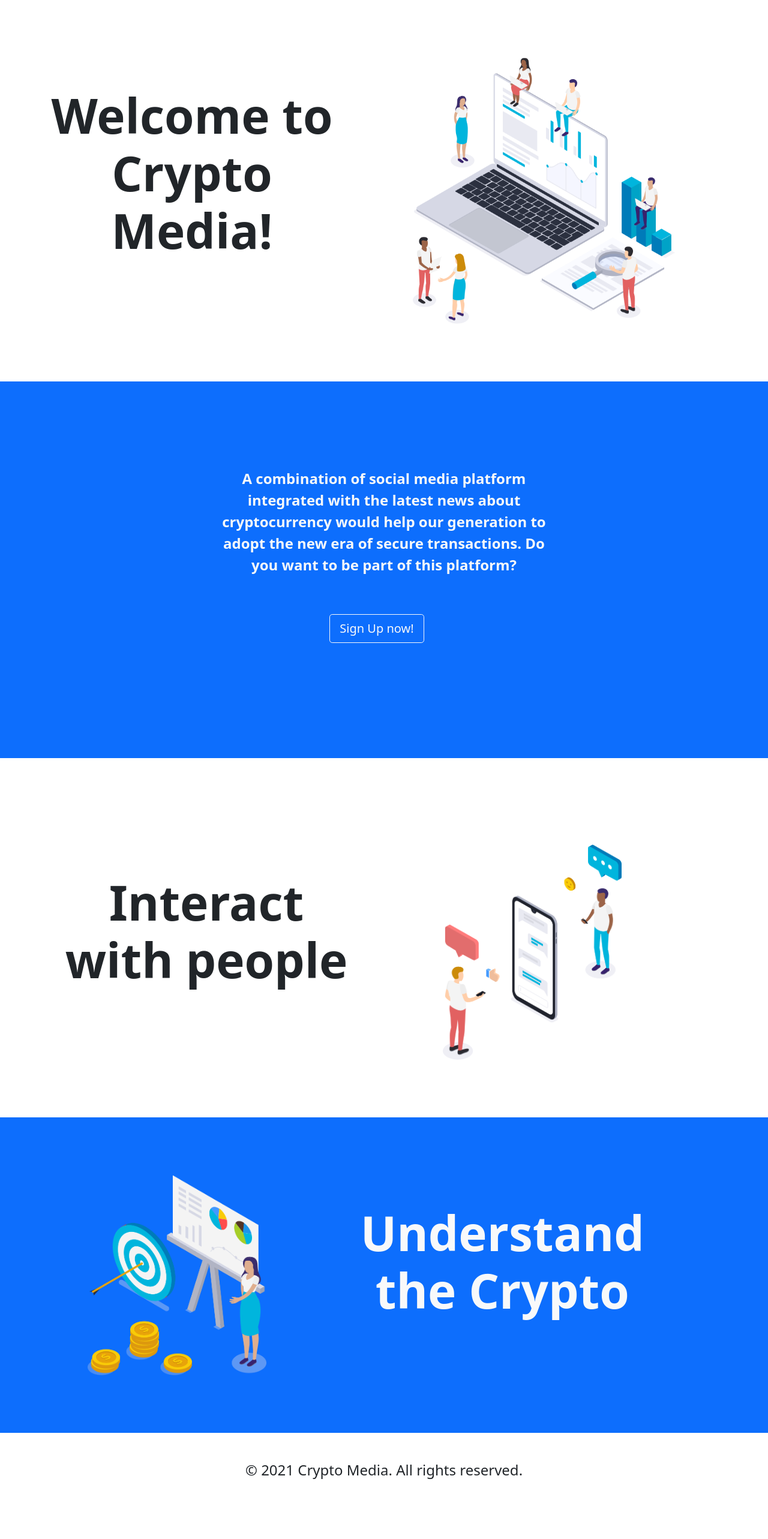
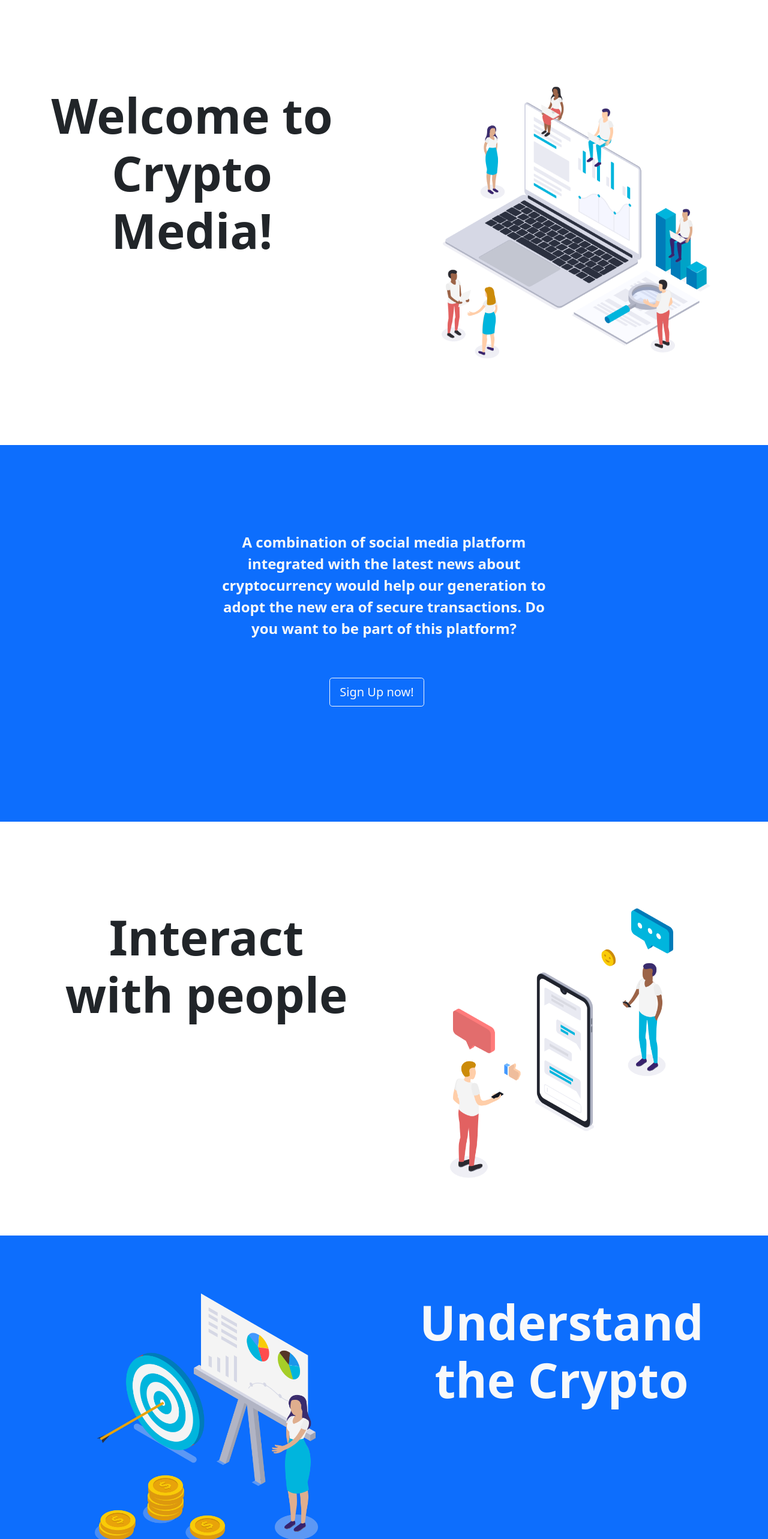
Before and after one commit to medinzz/medinzz.github.io, a React (Create React App) app: page /#/ in a window 1280 px wide. Shown: the top 2566 px of the page at 60% size. Before the commit the page ends 2514 px from the top, so only its background shows below. Built offline with nearby package versions, Linux system fonts and the light colour scheme.

Commit message:
small updates

```diff
--- a/src/components/Footer.tsx
+++ b/src/components/Footer.tsx
@@ -3,7 +3,7 @@ import React from 'react'
 const Footer = (props: any) => {
   return(<>
   <footer>
-    <div className="container-fluid text-center my-5">
+    <div className="container-fluid text-center my-5 px-5">
       <h4>
         © 2021 Crypto Media. All rights reserved.
       </h4>
--- a/src/pages/Home.tsx
+++ b/src/pages/Home.tsx
@@ -18,8 +18,8 @@ const HomePage = () => {
               </h1>
 
             </div>
-            <div className="col-lg-5 d-flex justify-content-center p-5 ">
-            <img className="w-100 h-auto" src={peoples} alt="currency.png" />
+            <div className="col-lg-6 d-flex justify-content-center p-5 ">
+              <img className="w-100 h-auto p-5" src={peoples} alt="currency.png" />
             </div>
           </div>
           <div className="row bg-primary p-5 h-50 my-5">
@@ -37,24 +37,23 @@ const HomePage = () => {
             </div>
             <div className="my-5"></div>
           </div>
-
-          <div className="my-5">
+          <div className="mb-5">
             <div className="row p-5">
               <div className="col-lg-6 p-5">
-                <h1 className="home-title pt-5 text-center">
+                <h1 className="home-title text-center">
                   Interact with people
                 </h1>
               </div>
-              <div className="col-lg-5 d-flex justify-content-center p-5">
+              <div className="col-lg-6 d-flex justify-content-center p-5">
                 <img className="w-75 h-auto" src={interactions} alt="interactions.png" />
               </div>
             </div>
             <div className="row p-5 bg-primary">
-              <div className="col-lg-5 d-flex justify-content-center p-5">
+              <div className="col-lg-6 d-flex justify-content-center p-5">
                 <img className="w-75 h-auto" src={tutorials} alt="tutorials.png" />
               </div>
-              <div className="col-lg-6 p-5">
-                <h1 className="home-title pt-5 text-center text-light">
+              <div className="col-lg-6 p-lg-5">
+                <h1 className="home-title text-center text-light">
                   Understand the Crypto
                 </h1>
               </div>
```
